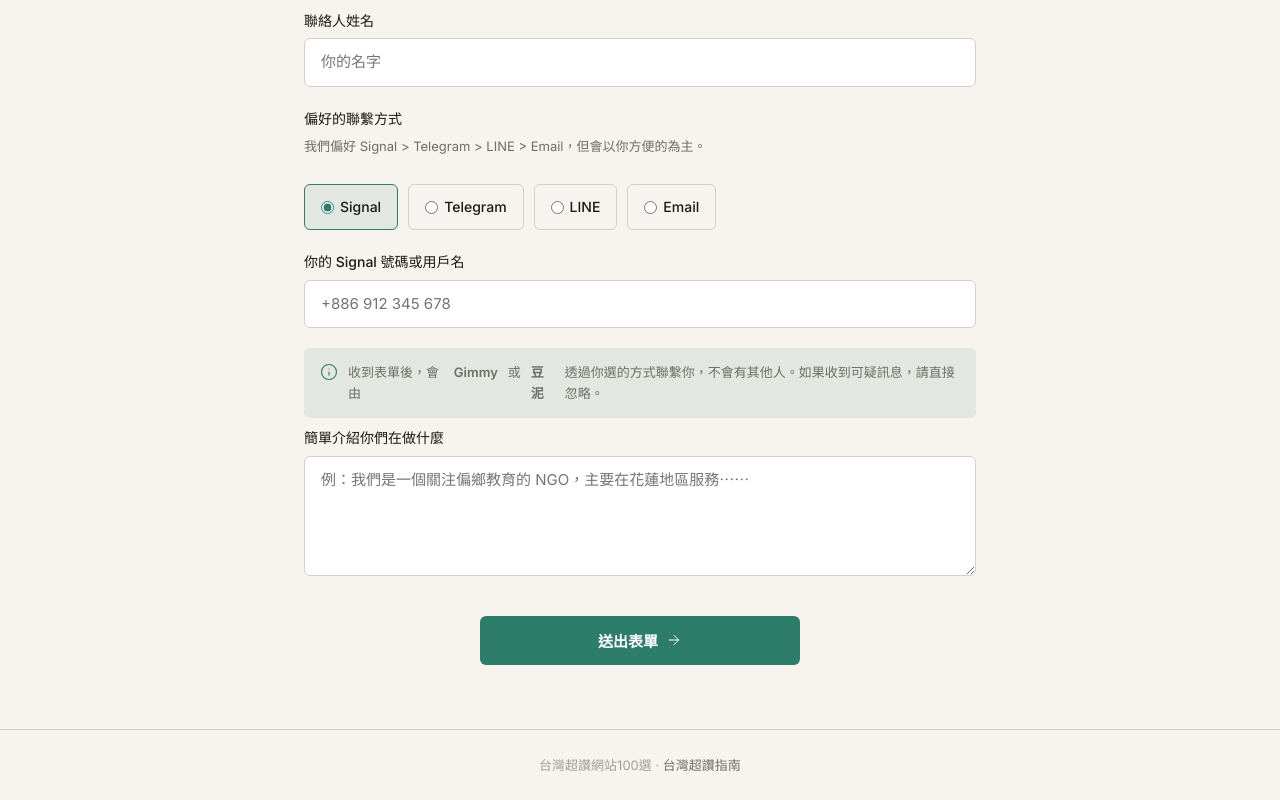
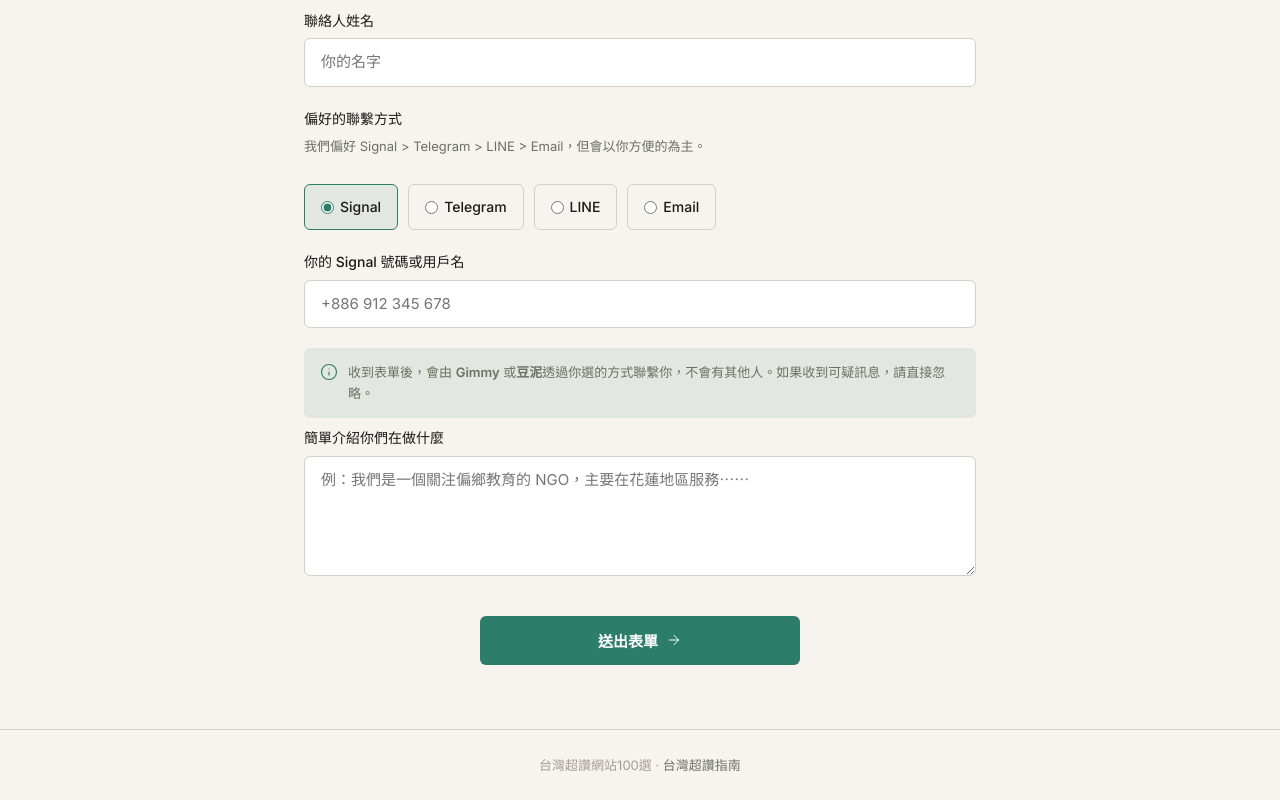
Before and after one commit to 0xGimmy/project-river, a plain HTML site: page index.html in a window 1280 px wide. Shown: the part 2885-3685 px from the top of the page. Drawn offline with Linux system fonts and the light colour scheme.

Commit message:
fix: 防詐提示文字排版修正
Co-Authored-By: Claude Opus 4.6 (1M context) <noreply@anthropic.com>

```diff
--- a/index.html
+++ b/index.html
@@ -604,7 +604,7 @@
             </div>
             <div class="form-note">
               <svg class="icon" viewBox="0 0 24 24"><path d="M12 22c5.523 0 10-4.477 10-10S17.523 2 12 2 2 6.477 2 12s4.477 10 10 10z"/><path d="M12 16v-4M12 8h.01"/></svg>
-              收到表單後，會由 <strong>Gimmy</strong> 或 <strong>豆泥</strong> 透過你選的方式聯繫你，不會有其他人。如果收到可疑訊息，請直接忽略。
+              <span>收到表單後，會由 <strong>Gimmy</strong> 或<strong>豆泥</strong>透過你選的方式聯繫你，不會有其他人。如果收到可疑訊息，請直接忽略。</span>
             </div>
             <div class="form-group">
               <label class="form-label" for="description">簡單介紹你們在做什麼</label>
```
